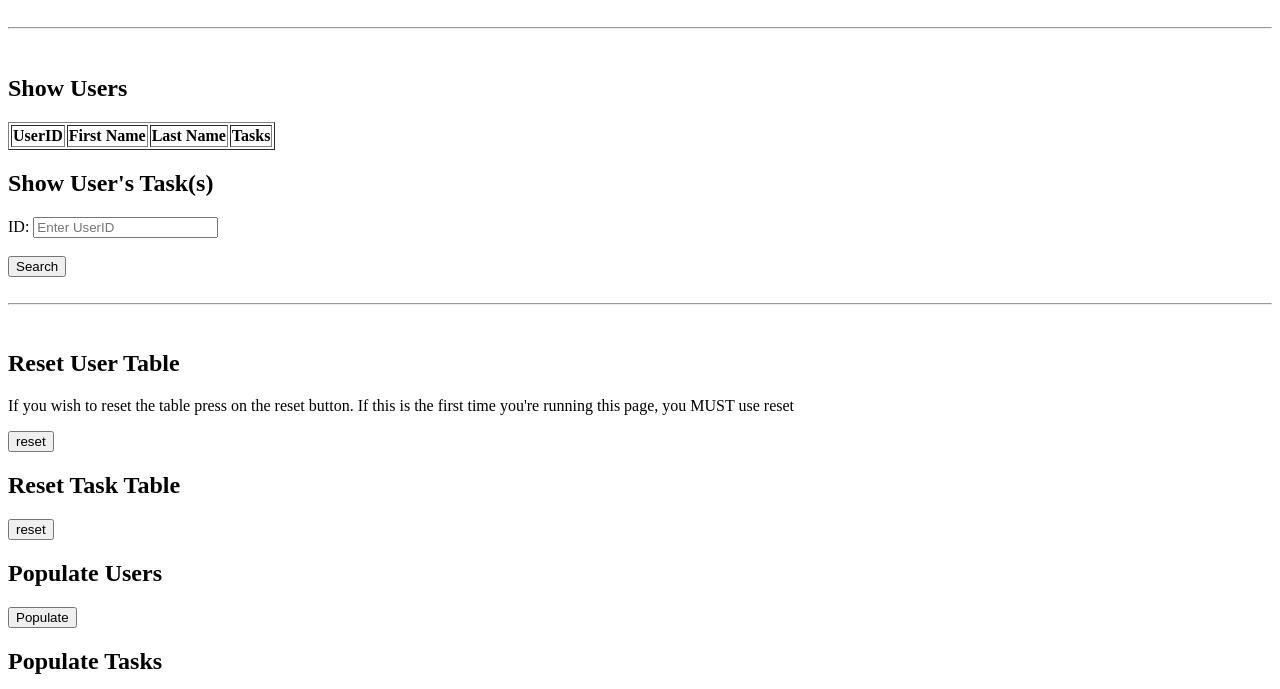
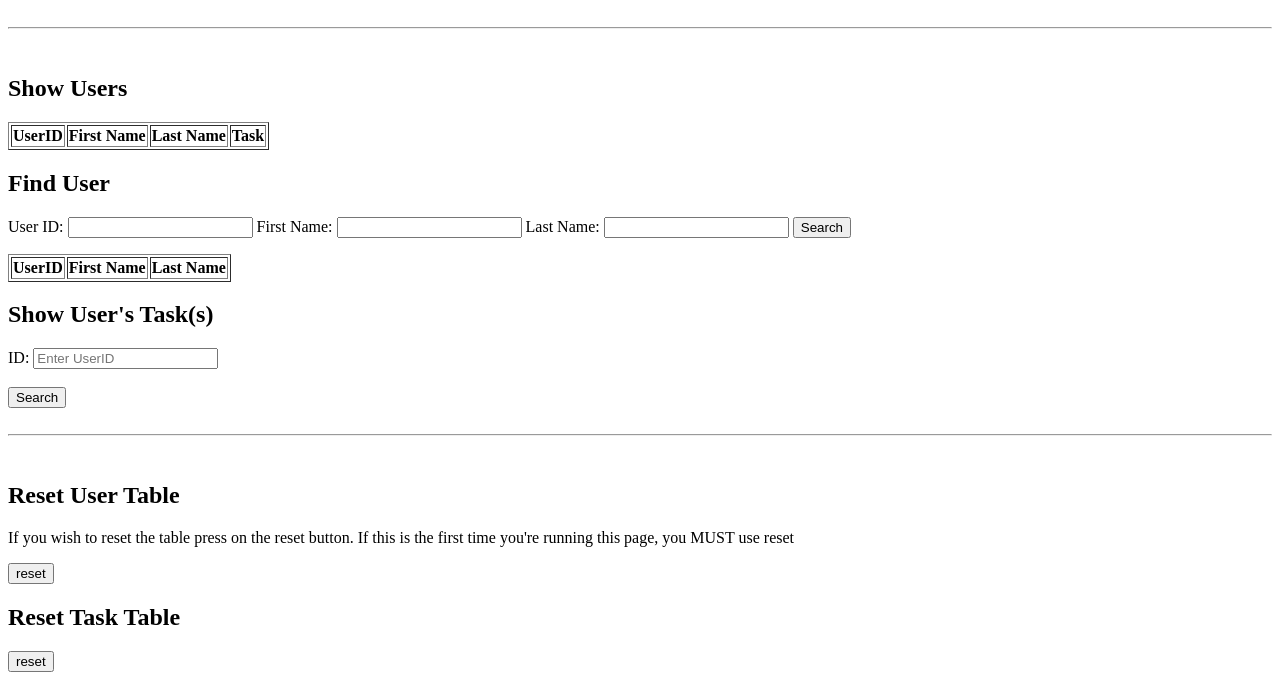
Before and after one commit to ChungYuEricson/Garden-Database-Management-System, a website: page milestone_4/CPSC304_Node_Project-main/public/index.html in a window 1280 px wide. Shown: the part 79-768 px from the top of the page. Drawn offline with Linux system fonts and the light colour scheme; no server answers.

Commit message:
search user html

```diff
--- a/milestone_4/CPSC304_Node_Project-main/public/index.html
+++ b/milestone_4/CPSC304_Node_Project-main/public/index.html
@@ -47,11 +47,33 @@
                 <th>UserID</th>
                 <th>First Name</th>
                 <th>Last Name</th>
-                <th>Tasks</th>
+                <th>Task</th>
             </tr>
         </thead>
         <tbody>
         </tbody>
+    </table>
+
+    <h2>Find User</h2>
+    <form id="searchUserForm">
+        <label for="searchUserId">User ID:</label>
+        <input type="text" id="searchUserId" name="userID">
+        <label for="searchFirstName">First Name:</label>
+        <input type="text" id="searchFirstName" name="firstName">
+        <label for="searchLastName">Last Name:</label>
+        <input type="text" id="searchLastName" name="lastName">
+        <button type="submit">Search</button>
+    </form>
+    <p id="searchResultMsg"></p>
+    <table id="searchResultsTable" border="1">
+        <thead>
+            <tr>
+                <th>UserID</th>
+                <th>First Name</th>
+                <th>Last Name</th>
+            </tr>
+        </thead>
+        <tbody></tbody>
     </table>
 
     <!-- <h2>Show Tasks</h2>
@@ -146,6 +168,14 @@
     <div id="insertResultMsg"></div>
 
     <br><hr><br> <!-- ========================================================================= -->
+    <h2> Delete User </h2>
+    <form id="deleteUser">
+        userID: <input type="number" id="deleteUserId" placeholder="Enter ID" required> <br><br>
+        <button type="submit"> Delete </button> <br>
+    </form>
+    <div id="insertResultMsg"></div>
+    <br><hr><br> <!-- ========================================================================= -->
+
 
     <h2>Update Name in DemoTable</h2>
     <p>The values are case sensitive and if you enter in the wrong case, the update statement will not do anything.</p>
```
